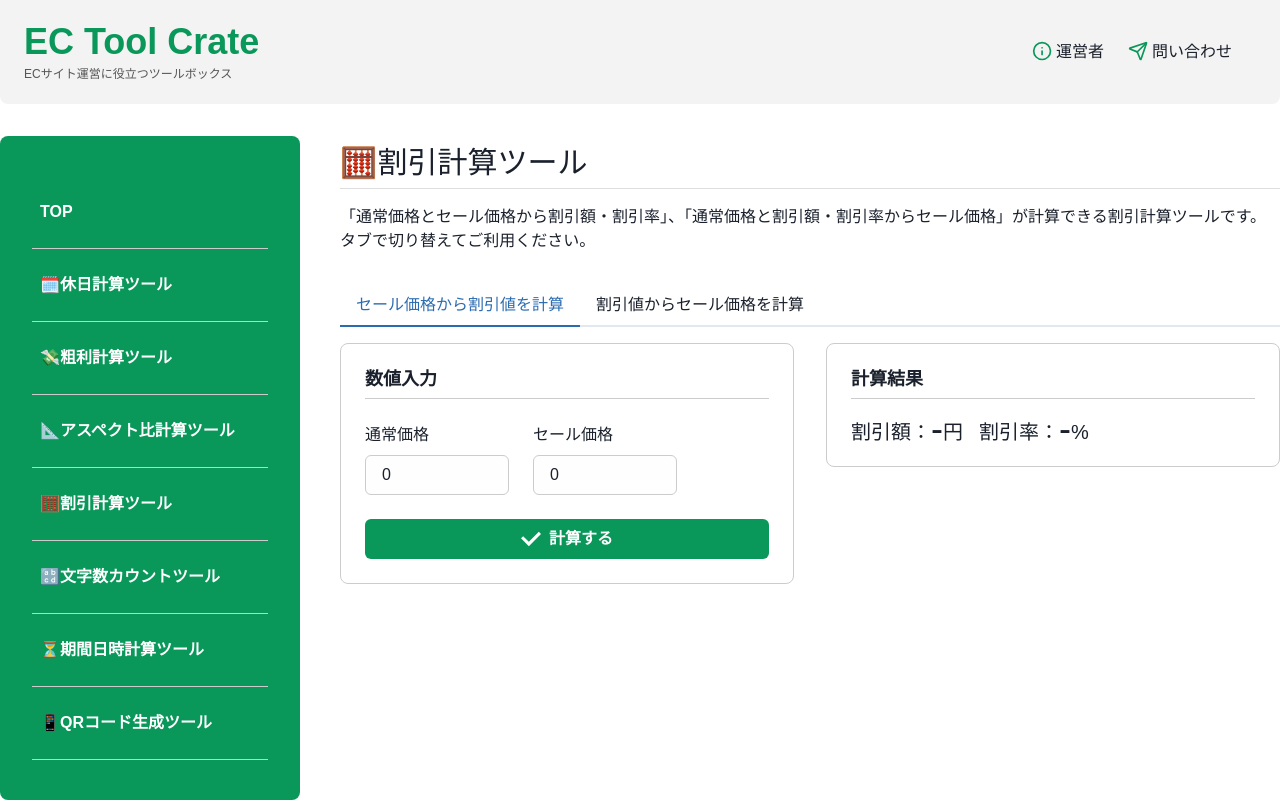
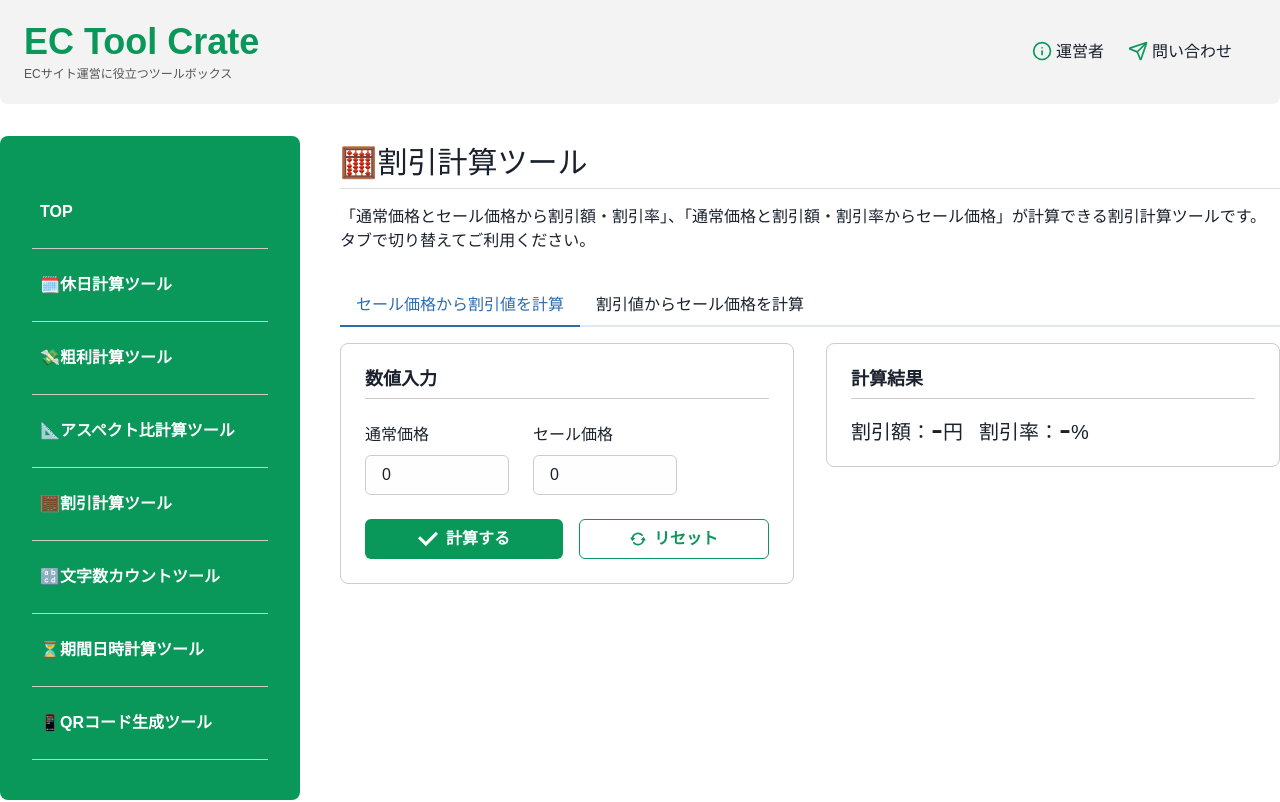
Before and after one commit to mimihokuro/app, a React (Vite) app: page /discount-calculator in a window 1280 px wide. Shown: the top 802 px of the page. Built offline with nearby package versions, Linux system fonts and the light colour scheme.

Commit message:
✨ 割引計算ツールにエラー文表示機能を追加

```diff
--- a/src/features/discount-calculator/DiscountFromPrices.jsx
+++ b/src/features/discount-calculator/DiscountFromPrices.jsx
@@ -1,10 +1,12 @@
 import {
+  ButtonGroup,
   Flex,
   Grid,
   Heading,
   HStack,
   Stack,
   Text,
+  useBreakpointValue,
   useToast,
 } from "@chakra-ui/react";
 import NumberInputForm from "../../components/NumberInputForm";
@@ -12,13 +14,20 @@ import { useState } from "react";
 import { css } from "@emotion/react";
 import MainContentsHeading from "../../components/MainContentsHeading";
 import ExecuteButton from "../../components/ExecuteButton";
+import { RepeatIcon } from "@chakra-ui/icons";
 
 const DiscountFromPrices = () => {
   const [regularPrice, setRegularPrice] = useState(0);
   const [salePrice, setSalePrice] = useState(0);
   const [discountRate, setDiscountRate] = useState("-");
   const [discountAmount, setDiscountAmount] = useState("-");
+  const [isZeroInRegularPrice, setIsZeroInRegularPrice] = useState(false);
+  const [isZeroInSalePrice, setIsZeroInSalePrice] = useState(false);
   const toast = useToast();
+  const toastPosition = useBreakpointValue({
+    base: "bottom",
+    md: "top",
+  });
 
   const INPUT_ITEMS = [
     {
@@ -26,16 +35,22 @@ const DiscountFromPrices = () => {
       label: "通常価格",
       type: regularPrice,
       func: setRegularPrice,
+      errorMessage: "通常価格が0です",
+      isError: isZeroInRegularPrice,
     },
     {
       id: "sale-price",
       label: "セール価格",
       type: salePrice,
       func: setSalePrice,
+      errorMessage: "セール価格が0です",
+      isError: isZeroInSalePrice,
     },
   ];
 
   const handleInputNum = (func) => (valueString) => {
+    setIsZeroInRegularPrice(false);
+    setIsZeroInSalePrice(false);
     const value = parseInt(valueString, 10);
     func(isNaN(value) ? 0 : value);
   };
@@ -54,7 +69,7 @@ const DiscountFromPrices = () => {
         status: "success",
         duration: 1500,
         isClosable: true,
-        position: "bottom",
+        position: toastPosition,
       });
     } else if (regular < sale && regular !== 0 && sale !== 0) {
       setDiscountAmount("-");
@@ -65,19 +80,18 @@ const DiscountFromPrices = () => {
         status: "error",
         duration: 3000,
         isClosable: true,
-        position: "bottom",
+        position: toastPosition,
       });
-    } else if (regular === 0 || sale === 0) {
+    } else if (regular <= 0 || sale <= 0) {
       setDiscountAmount("-");
       setDiscountRate("-");
-      toast({
-        title: "通常価格またはセール価格が0です",
-        description: "通常価格とセール価格には0以外の値を入力してください。",
-        status: "error",
-        duration: 3000,
-        isClosable: true,
-        position: "bottom",
-      });
+
+      if (regular <= 0) {
+        setIsZeroInRegularPrice(true);
+      }
+      if (sale <= 0) {
+        setIsZeroInSalePrice(true);
+      }
       return;
     } else if (regular === sale) {
       setDiscountAmount("-");
@@ -88,12 +102,28 @@ const DiscountFromPrices = () => {
         status: "warning",
         duration: 2000,
         isClosable: true,
-        position: "bottom",
+        position: toastPosition,
       });
     } else {
       setDiscountAmount("-");
       setDiscountRate("-");
     }
+  };
+
+  const resetForm = () => {
+    setRegularPrice(0);
+    setSalePrice(0);
+    setIsZeroInRegularPrice(false);
+    setIsZeroInSalePrice(false);
+    setDiscountRate("-");
+    setDiscountAmount("-");
+    toast({
+      title: "計算条件をリセットしました",
+      status: "info",
+      duration: 1500,
+      isClosable: true,
+      position: toastPosition,
+    });
   };
 
   return (
@@ -140,10 +170,25 @@ const DiscountFromPrices = () => {
               label={item.label}
               value={item.type}
               onChange={handleInputNum(item.func)}
+              errorMessage={item.errorMessage}
+              isInvalid={item.isError}
             />
           ))}
         </HStack>
-        <ExecuteButton buttonFunc={calculateDiscount} text="計算する" />
+        <ButtonGroup
+          display={"grid"}
+          gridTemplateColumns={"repeat(2, 1fr)"}
+          width={"100%"}
+          gap={2}
+        >
+          <ExecuteButton buttonFunc={calculateDiscount} text="計算する" />
+          <ExecuteButton
+            icon={<RepeatIcon />}
+            variant="outline"
+            buttonFunc={resetForm}
+            text="リセット"
+          />
+        </ButtonGroup>
       </Stack>
       <Stack
         gap={4}
--- a/src/features/discount-calculator/SalePriceFromDiscount.jsx
+++ b/src/features/discount-calculator/SalePriceFromDiscount.jsx
@@ -1,4 +1,5 @@
 import {
+  ButtonGroup,
   Flex,
   Grid,
   HStack,
@@ -6,6 +7,7 @@ import {
   RadioGroup,
   Stack,
   Text,
+  useBreakpointValue,
   useToast,
 } from "@chakra-ui/react";
 import NumberInputForm from "../../components/NumberInputForm";
@@ -13,13 +15,20 @@ import MainContentsHeading from "../../components/MainContentsHeading";
 import { css } from "@emotion/react";
 import { useState } from "react";
 import ExecuteButton from "../../components/ExecuteButton";
+import { RepeatIcon } from "@chakra-ui/icons";
 
 const SalePriceFromDiscount = () => {
   const [regularPrice, setRegularPrice] = useState(0);
   const [discount, setDiscount] = useState(0);
   const [salePrice, setSalePrice] = useState(0);
   const [isSelectOption, setIsSelectOption] = useState("1");
+  const [isZeroInRegularPrice, setIsZeroInRegularPrice] = useState(false);
+  const [isZeroInDiscount, setIsZeroInDiscount] = useState(false);
   const toast = useToast();
+  const toastPosition = useBreakpointValue({
+    base: "bottom",
+    md: "top",
+  });
 
   const INPUT_ITEMS = [
     {
@@ -27,12 +36,16 @@ const SalePriceFromDiscount = () => {
       label: "通常価格",
       type: regularPrice,
       func: setRegularPrice,
+      errorMessage: "通常価格が0です",
+      isError: isZeroInRegularPrice,
     },
     {
       id: "sale-price",
       label: "割引額・割引率",
       type: discount,
       func: setDiscount,
+      errorMessage: "割引値が0です",
+      isError: isZeroInDiscount,
     },
   ];
 
@@ -42,6 +55,8 @@ const SalePriceFromDiscount = () => {
   ];
 
   const handleInputNum = (func) => (valueString) => {
+    setIsZeroInRegularPrice(false);
+    setIsZeroInDiscount(false);
     const value = parseInt(valueString, 10);
     func(isNaN(value) ? 0 : value);
   };
@@ -59,14 +74,14 @@ const SalePriceFromDiscount = () => {
       regular !== 0 &&
       discount !== 0
     ) {
-      setSalePrice("-");
+      setSalePrice(0);
       toast({
         title: "値引き額が通常価格を上回っています",
         description: "値引き額は通常価格より低く設定してください。",
         status: "error",
         duration: 3000,
         isClosable: true,
-        position: "bottom",
+        position: toastPosition,
       });
       return;
     } else if (
@@ -75,35 +90,34 @@ const SalePriceFromDiscount = () => {
       regular !== 0 &&
       discount !== 0
     ) {
-      setSalePrice("-");
+      setSalePrice(0);
       toast({
         title: "割引率が100%を上回っています",
         description: "割引率は100%以下に設定してください。",
         status: "error",
         duration: 3000,
         isClosable: true,
-        position: "bottom",
+        position: toastPosition,
       });
-    } else if (regular === 0 || discount === 0) {
-      setSalePrice("-");
-      toast({
-        title: "値に0が入力されています",
-        description:
-          "通常価格と割引額・割引率には0以外の値を入力してください。",
-        status: "error",
-        duration: 3000,
-        isClosable: true,
-        position: "bottom",
-      });
+    } else if (regular <= 0 || discount <= 0) {
+      setSalePrice(0);
+
+      if (regular <= 0) {
+        setIsZeroInRegularPrice(true);
+      }
+      if (discount <= 0) {
+        setIsZeroInDiscount(true);
+      }
+      return;
     } else if (regular === discount) {
-      setSalePrice("-");
+      setSalePrice(0);
       toast({
         title: "通常価格と割引値に同じ値が入力されています",
         description: "通常価格と割引値には異なる値を入力してください。",
         status: "warning",
         duration: 2000,
         isClosable: true,
-        position: "bottom",
+        position: toastPosition,
       });
     } else if (isSelectOption === "1" && regular !== 0 && discount !== 0) {
       parseSellingPrice = parseFloat(regular - discount);
@@ -113,7 +127,7 @@ const SalePriceFromDiscount = () => {
         status: "success",
         duration: 1500,
         isClosable: true,
-        position: "bottom",
+        position: toastPosition,
       });
     } else if (
       isSelectOption === "2" &&
@@ -122,17 +136,33 @@ const SalePriceFromDiscount = () => {
       discount !== 0
     ) {
       parseSellingPrice = parseFloat(regular * (1 - discount / 100));
-      setSalePrice(parseSellingPrice);
+      setSalePrice(parseSellingPrice.toFixed(0));
       toast({
         title: "計算が完了しました",
         status: "success",
         duration: 1500,
         isClosable: true,
-        position: "bottom",
+        position: toastPosition,
       });
     } else {
-      setSalePrice("-");
+      setSalePrice(0);
     }
+  };
+
+  const resetForm = () => {
+    setRegularPrice(0);
+    setDiscount(0);
+    setSalePrice(0);
+    setIsZeroInRegularPrice(false);
+    setIsZeroInDiscount(false);
+    setSalePrice(0);
+    toast({
+      title: "計算条件をリセットしました",
+      status: "info",
+      duration: 1500,
+      isClosable: true,
+      position: toastPosition,
+    });
   };
 
   return (
@@ -171,6 +201,8 @@ const SalePriceFromDiscount = () => {
               label={item.label}
               value={item.type}
               onChange={handleInputNum(item.func)}
+              errorMessage={item.errorMessage}
+              isInvalid={item.isError}
             />
           ))}
         </HStack>
@@ -198,8 +230,20 @@ const SalePriceFromDiscount = () => {
             </HStack>
           </RadioGroup>
         </Stack>
-
-        <ExecuteButton buttonFunc={calculateDiscount} text="計算する" />
+        <ButtonGroup
+          display={"grid"}
+          gridTemplateColumns={"repeat(2, 1fr)"}
+          width={"100%"}
+          gap={2}
+        >
+          <ExecuteButton buttonFunc={calculateDiscount} text="計算する" />
+          <ExecuteButton
+            icon={<RepeatIcon />}
+            variant="outline"
+            buttonFunc={resetForm}
+            text="リセット"
+          />
+        </ButtonGroup>
       </Stack>
       <Stack
         gap={4}
```
